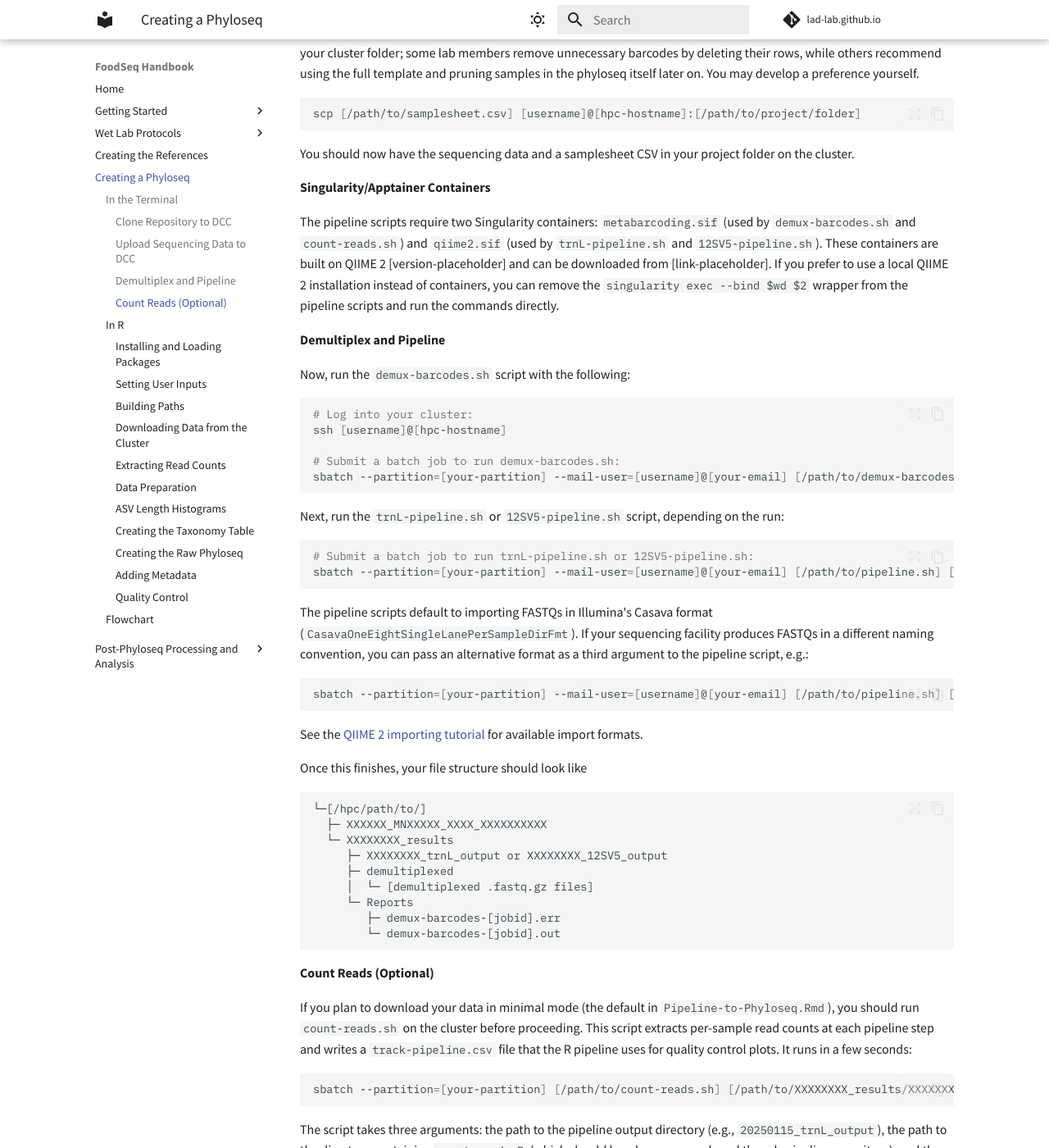
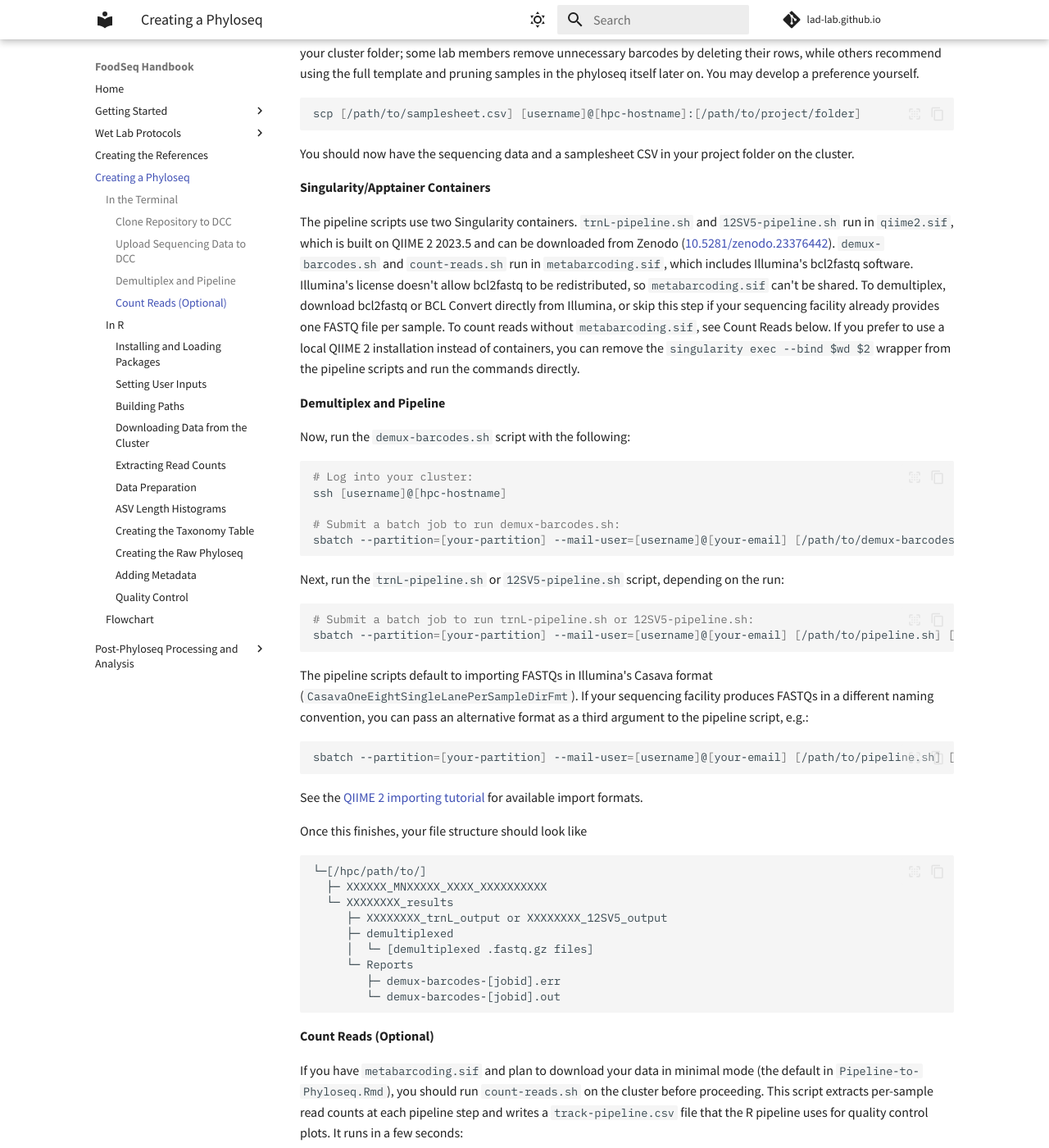
Before and after one commit to LAD-LAB/lad-lab.github.io, an MkDocs documentation site: the page built from docs/pipeline.md, in a window 1280 px wide and 1400 px high, scrolled down 1182 px. Shown: the whole window at 82% size. Built offline with MkDocs 1.6.1 and Material for MkDocs 9.7.7, drawn with Linux system fonts in a browser that asks for light colours; comment, search, counter and statistics services are not loaded; some of the changed text lies outside the part shown.

Commit message:
pipeline: fill container placeholders with Zenodo qiime2.sif
Link qiime2.sif (QIIME 2 2023.5) on Zenodo, explain that
metabarcoding.sif can't be shared because of Illumina's bcl2fastq
license, and point users without it to full download mode in
Pipeline-to-Phyloseq.Rmd for read counts. General tab only.

Co-Authored-By: Claude Opus 5.5 <noreply@anthropic.com>

````diff
--- a/docs/pipeline.md
+++ b/docs/pipeline.md
@@ -51,7 +51,7 @@ These instructions will help you create a phyloseq object from raw sequencing da
 
     **Singularity/Apptainer Containers**
 
-    The pipeline scripts require two Singularity containers: `metabarcoding.sif` (used by `demux-barcodes.sh` and `count-reads.sh`) and `qiime2.sif` (used by `trnL-pipeline.sh` and `12SV5-pipeline.sh`). These containers are built on QIIME 2 [version-placeholder] and can be downloaded from [link-placeholder]. If you prefer to use a local QIIME 2 installation instead of containers, you can remove the `singularity exec --bind $wd $2` wrapper from the pipeline scripts and run the commands directly.
+    The pipeline scripts use two Singularity containers. `trnL-pipeline.sh` and `12SV5-pipeline.sh` run in `qiime2.sif`, which is built on QIIME 2 2023.5 and can be downloaded from Zenodo ([10.5281/zenodo.23376442](https://doi.org/10.5281/zenodo.23376442)). `demux-barcodes.sh` and `count-reads.sh` run in `metabarcoding.sif`, which includes Illumina's bcl2fastq software. Illumina's license doesn't allow bcl2fastq to be redistributed, so `metabarcoding.sif` can't be shared. To demultiplex, download bcl2fastq or BCL Convert directly from Illumina, or skip this step if your sequencing facility already provides one FASTQ file per sample. To count reads without `metabarcoding.sif`, see Count Reads below. If you prefer to use a local QIIME 2 installation instead of containers, you can remove the `singularity exec --bind $wd $2` wrapper from the pipeline scripts and run the commands directly.
 
     **Demultiplex and Pipeline**
 
@@ -96,13 +96,15 @@ These instructions will help you create a phyloseq object from raw sequencing da
 
     **Count Reads (Optional)**
 
-    If you plan to download your data in minimal mode (the default in `Pipeline-to-Phyloseq.Rmd`), you should run `count-reads.sh` on the cluster before proceeding. This script extracts per-sample read counts at each pipeline step and writes a `track-pipeline.csv` file that the R pipeline uses for quality control plots. It runs in a few seconds:
+    If you have `metabarcoding.sif` and plan to download your data in minimal mode (the default in `Pipeline-to-Phyloseq.Rmd`), you should run `count-reads.sh` on the cluster before proceeding. This script extracts per-sample read counts at each pipeline step and writes a `track-pipeline.csv` file that the R pipeline uses for quality control plots. It runs in a few seconds:
 
     ``` sh
     sbatch --partition=[your-partition] [/path/to/count-reads.sh] [/path/to/XXXXXXXX_results/XXXXXXXX_output] [/path/to/mb-pipeline/pipeline] [/path/to/metabarcoding.sif]
     ```
 
-    The script takes three arguments: the path to the pipeline output directory (e.g., `20250115_trnL_output`), the path to the directory containing `count-reads.R` (which should be wherever you cloned the mb-pipeline repository), and the path to the Singularity container. If you download in full mode instead, this step is not needed — the R pipeline can process the QC data locally.
+    The script takes three arguments: the path to the pipeline output directory (e.g., `20250115_trnL_output`), the path to the directory containing `count-reads.R` (which should be wherever you cloned the mb-pipeline repository), and the path to the Singularity container.
+
+    If you don't have `metabarcoding.sif`, skip this step and set `download_mode <- "full"` in `Pipeline-to-Phyloseq.Rmd` instead. Its `process_qiime_run()` function will then count the reads for each sample at each pipeline step on your own computer.
 
     If everything looks good, you can proceed to RStudio to run `Pipeline-to-Phyloseq.Rmd`.
 
````
